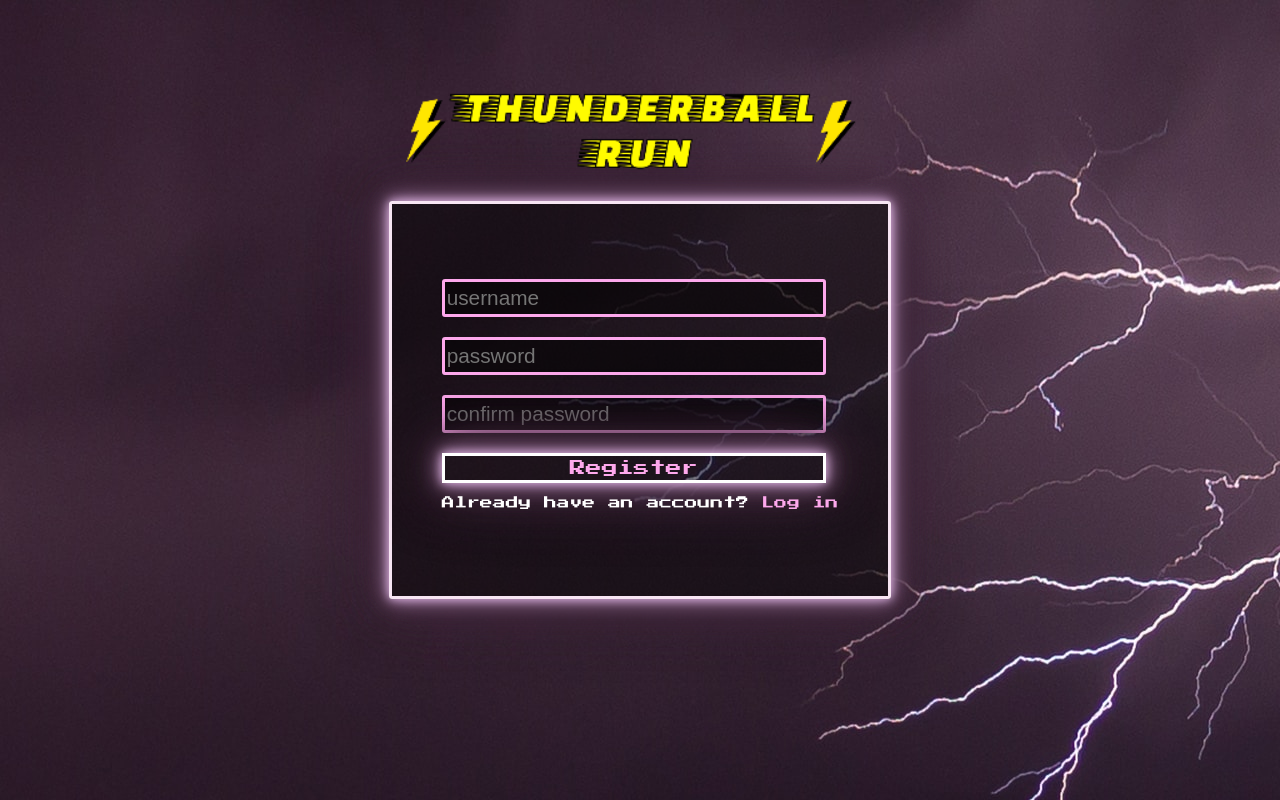
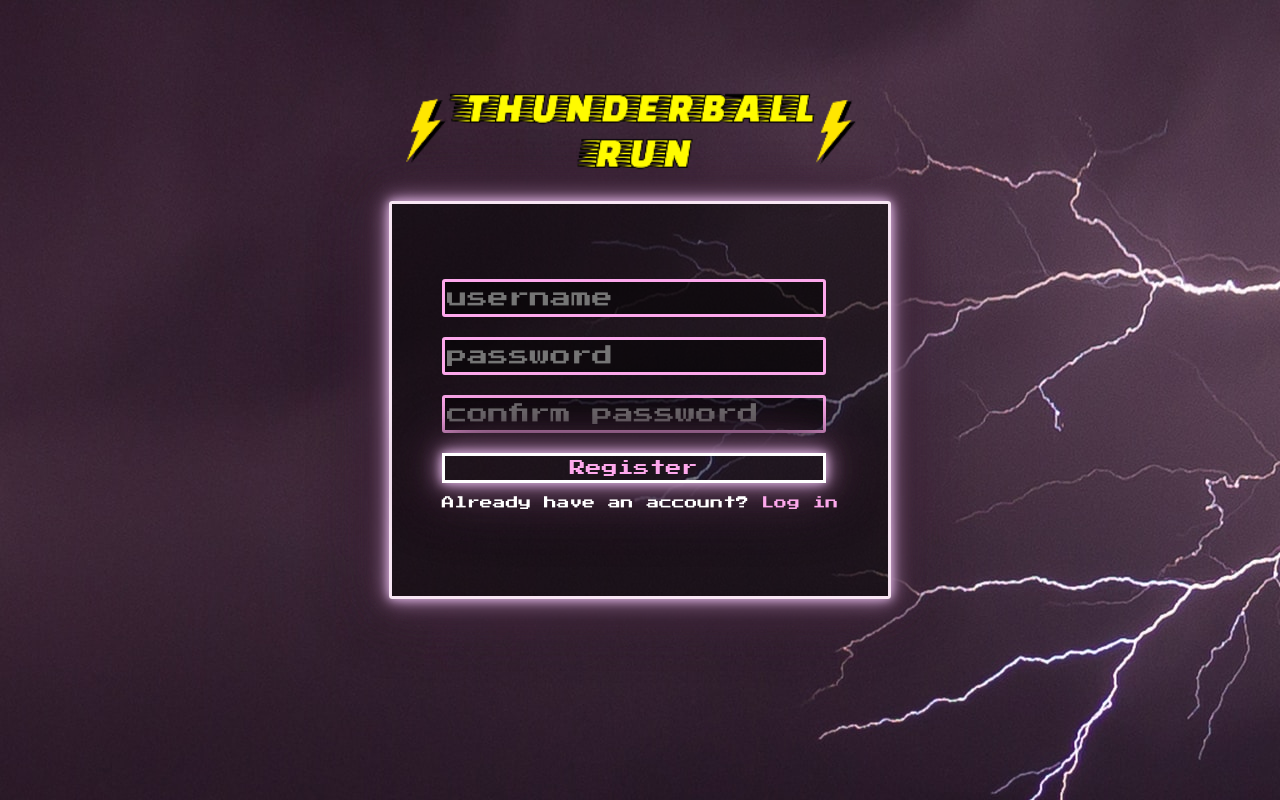
Before and after one commit to awesome-mud/Front-end, a React (Create React App) app in the folder thunderball/: page / in a window 1280 px wide. Built offline with nearby package versions, Linux system fonts and the light colour scheme; no server answers.

Commit message:
went back to 2001

```diff
--- a/thunderball/src/css/Login.css
+++ b/thunderball/src/css/Login.css
@@ -47,7 +47,7 @@ body{
     border: 3px solid rgb(255, 255, 255);
     font-size: 1rem;
     animation: glow 1s ease-in-out infinite alternate;
-    cursor: pointer;
+    cursor: url('../images/cursor2.png'), auto;
     font-family: 'Press Start 2P', cursive;
 }
 .logWrap{
@@ -62,7 +62,8 @@ body{
 }
 .logWrap a{
     text-decoration: none;
-    color: rgb(253, 168, 236)
+    color: rgb(253, 168, 236);
+    cursor: url('../images/cursor2.png'), auto;
 }
 .logWrap button{
     /* width:30vw; */
@@ -80,6 +81,7 @@ body{
     font-size:1.3rem;
     color: rgb(216, 190, 212);
     background: rgba(0, 0, 0, 0.5);
+    font-family: 'Press Start 2P', cursive;
 }
 
 .logoLogin{
--- a/thunderball/src/css/Main.css
+++ b/thunderball/src/css/Main.css
@@ -79,6 +79,10 @@
         justify-content: center;
     }
 
+    .upArrow, .downArrow, .rightArrow, .leftArrow{
+        cursor: url('../images/cursor2.png'), auto;
+    }
+
     .map{
         border:3px solid rgb(247, 229, 243);
         box-shadow: 0 0 5px rgb(236, 203, 234), 0 0 10px rgb(223, 193, 223), 0 0 15px rgb(253, 168, 236), 0 0 20px rgb(253, 168, 236), 0 0 25px rgb(253, 168, 236), 0 0 30px rgb(253, 168, 236), 0 0 35px rgb(253, 168, 236);
--- a/thunderball/src/index.css
+++ b/thunderball/src/index.css
@@ -7,6 +7,7 @@ body {
   -moz-osx-font-smoothing: grayscale;
   overflow: hidden;
   font-family: 'Press Start 2P', cursive;
+  cursor: url('./images/cursor.png'), auto;
 }
 
 code {
```
Also changed, not shown: thunderball/src/App.css (line endings or trailing spaces), thunderball/src/images/cursor.png (added), thunderball/src/images/cursor2.png (added).
